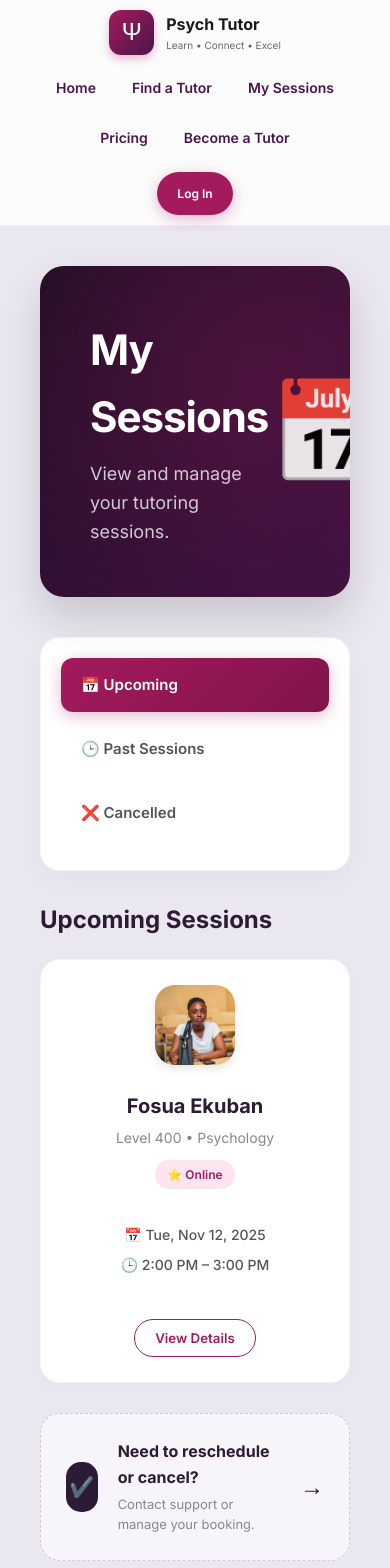
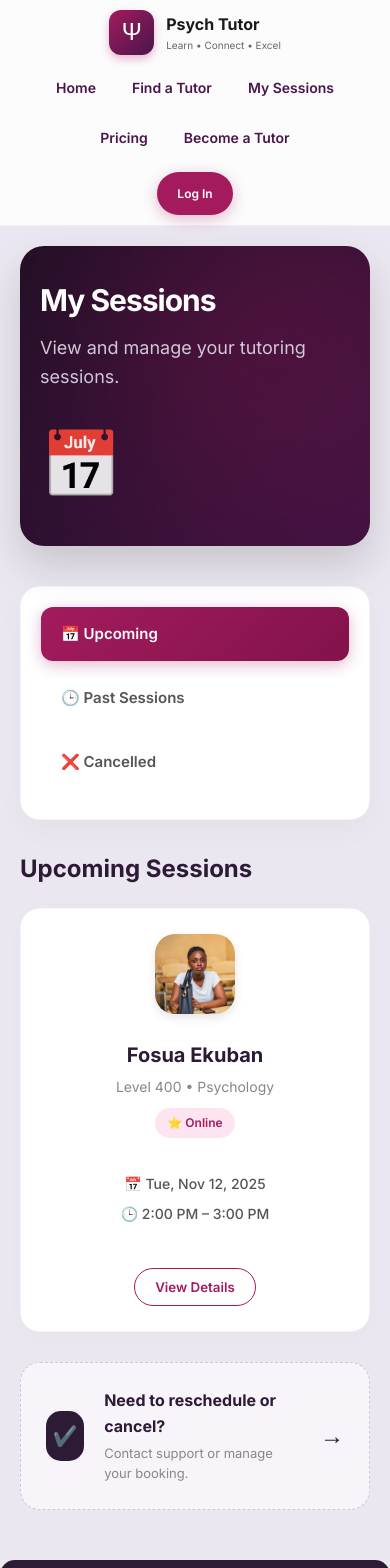
Before and after one commit to Kelvin-Mante/psychology-website, a React (Vite) app: page /sessions in a window 390 px wide. Shown: the top 1568 px of the page. Built offline with nearby package versions, Linux system fonts and the light colour scheme; no server answers.

Commit message:
Fix sessions page text overflow

```diff
--- a/src/MySessions.css
+++ b/src/MySessions.css
@@ -251,4 +251,93 @@
     border: none;
     padding: 10px 0;
   }
+}/* FIX: Prevent text from being cut off */
+.sessions-layout {
+  min-width: 0;
+  align-items: flex-start;
 }
+
+.sessions-content {
+  min-width: 0;
+  width: 100%;
+}
+
+.session-card {
+  flex-wrap: wrap;
+  min-width: 0;
+}
+
+.session-info {
+  min-width: 0;
+  overflow-wrap: break-word;
+}
+
+.session-info h3,
+.session-info p {
+  overflow-wrap: anywhere;
+  white-space: normal;
+}
+
+.session-time {
+  flex-shrink: 0;
+  white-space: normal;
+}
+
+.sessions-header {
+  flex-wrap: wrap;
+  gap: 20px;
+}
+
+.sessions-header > div {
+  min-width: 0;
+}
+
+.sessions-header h1,
+.sessions-header p {
+  overflow-wrap: break-word;
+}
+
+/* Smaller screens */
+@media (max-width: 900px) {
+  .sessions-layout {
+    flex-direction: column;
+  }
+
+  .sessions-sidebar {
+    width: 100%;
+  }
+
+  .sessions-content {
+    width: 100%;
+  }
+}
+
+/* Mobile */
+@media (max-width: 768px) {
+  .my-sessions-page {
+    padding: 20px;
+  }
+
+  .sessions-header {
+    padding: 30px 20px;
+  }
+
+  .sessions-header h1 {
+    font-size: 30px;
+  }
+
+  .header-calendar {
+    font-size: 65px;
+  }
+
+  .session-card {
+    flex-direction: column;
+    text-align: center;
+    width: 100%;
+  }
+
+  .session-time {
+    border: none;
+    padding: 10px 0;
+  }
+}
```
